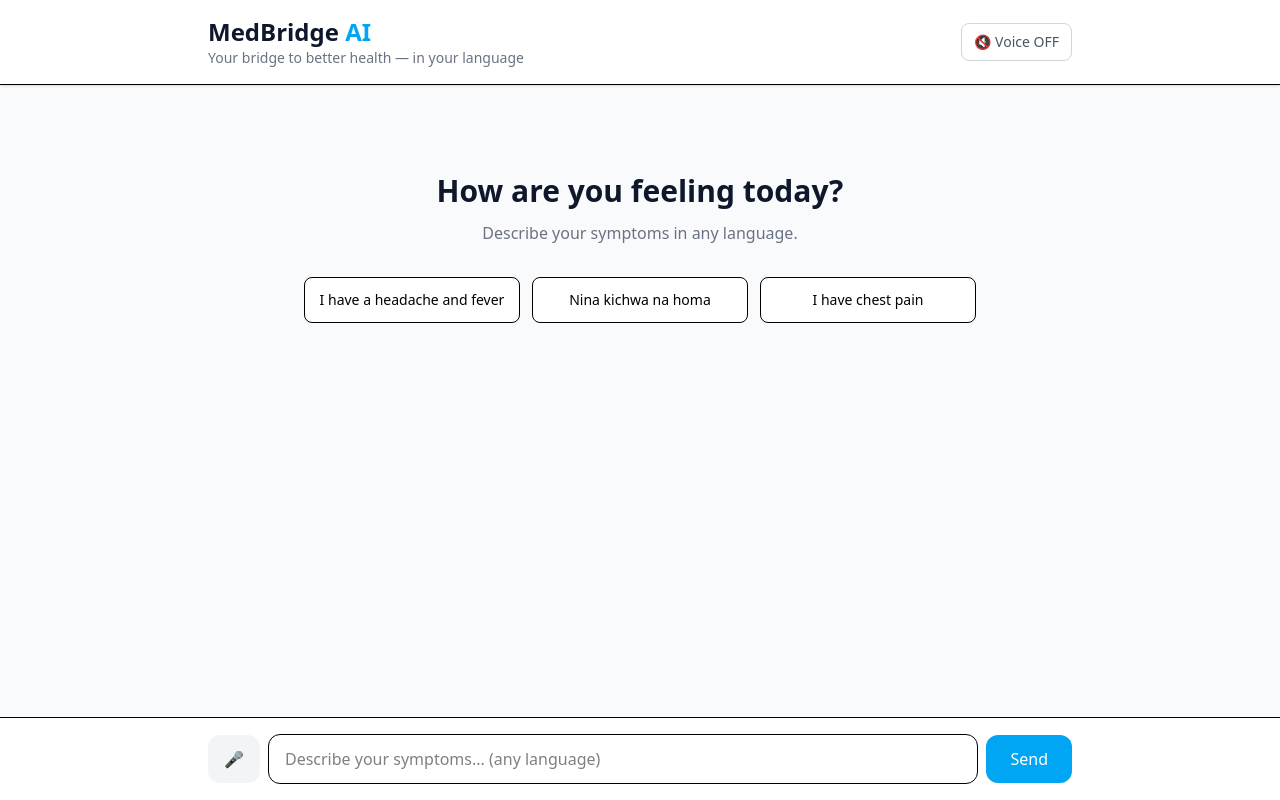
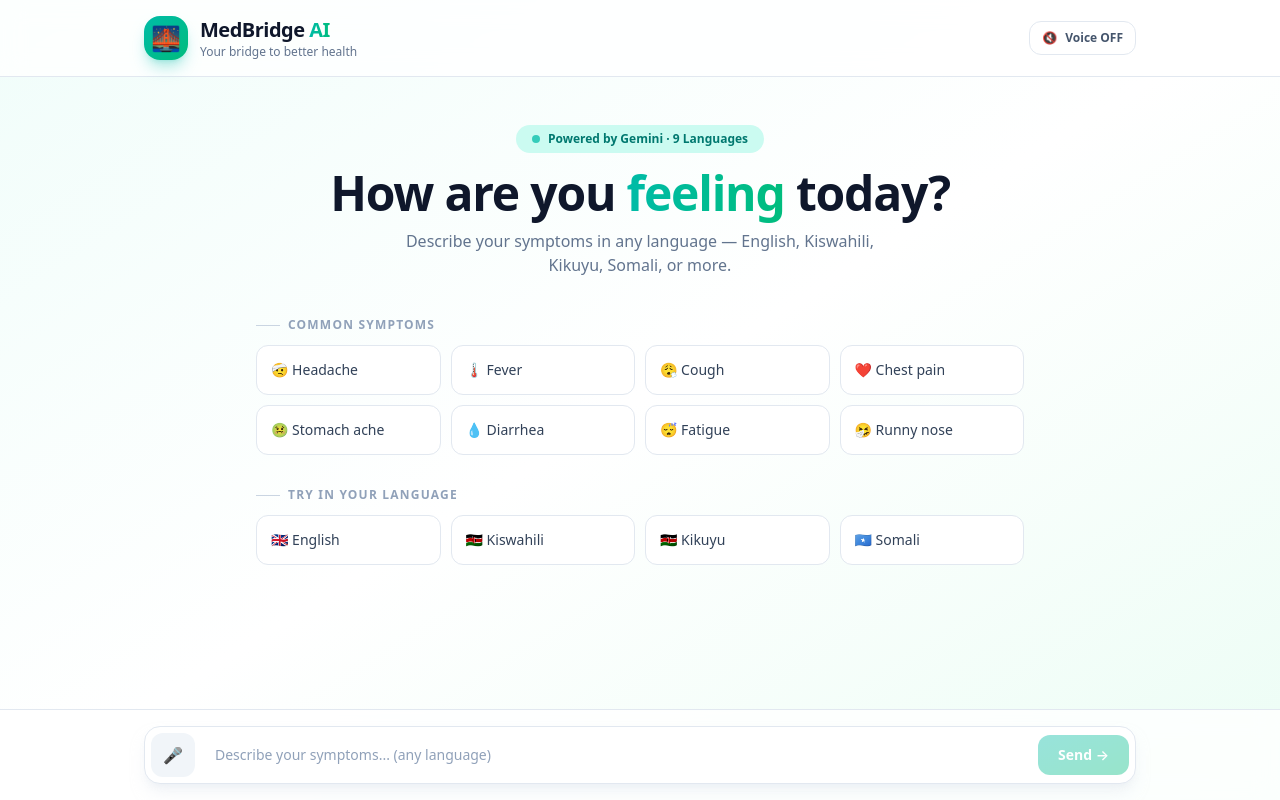
Before and after one commit to mohamedomarhussein/medbridge-ai, a React app in the folder frontend/: page / in a window 1280 px wide. Built offline with nearby package versions, Linux system fonts and the light colour scheme; the HTML template or start-up script is replaced by a standard one.

Commit message:
MedBridge AI: working multilingual health triage + voice UI

```diff
--- a/frontend/src/App.jsx
+++ b/frontend/src/App.jsx
@@ -1,24 +1,51 @@
 import { useState, useRef, useEffect } from 'react';
 
-const URGENCY_COLORS = {
-  EMERGENCY: 'bg-red-100 border-red-500 text-red-900',
-  URGENT: 'bg-orange-100 border-orange-500 text-orange-900',
-  ROUTINE: 'bg-blue-100 border-blue-500 text-blue-900',
-  'SELF-CARE': 'bg-green-100 border-green-500 text-green-900',
+const URGENCY_STYLES = {
+  EMERGENCY: {
+    bg: 'bg-red-50',
+    border: 'border-red-300',
+    badge: 'bg-red-500 text-white',
+    pulse: 'animate-pulse',
+  },
+  URGENT: {
+    bg: 'bg-orange-50',
+    border: 'border-orange-300',
+    badge: 'bg-orange-500 text-white',
+  },
+  ROUTINE: {
+    bg: 'bg-sky-50',
+    border: 'border-sky-300',
+    badge: 'bg-sky-500 text-white',
+  },
+  'SELF-CARE': {
+    bg: 'bg-emerald-50',
+    border: 'border-emerald-300',
+    badge: 'bg-emerald-500 text-white',
+  },
 };
 
-// Fallback voice locales (Chrome often lacks local-language voices)
 const LANG_TO_VOICE = {
-  en: 'en-KE',
-  sw: 'sw-KE',
-  so: 'en-KE',   // Somali voice usually unavailable → English reads Latin script fine
-  ki: 'en-KE',
-  luo: 'en-KE',
-  kam: 'en-KE',
-  kln: 'en-KE',
-  mas: 'en-KE',
-  bor: 'en-KE',
+  en: 'en-KE', sw: 'sw-KE', so: 'en-KE', ki: 'en-KE',
+  luo: 'en-KE', kam: 'en-KE', kln: 'en-KE', mas: 'en-KE', bor: 'en-KE',
 };
+
+const COMMON_SYMPTOMS = [
+  { label: '🤕 Headache', text: 'I have a headache' },
+  { label: '🌡️ Fever', text: 'I have a fever' },
+  { label: '😮‍💨 Cough', text: 'I have a cough' },
+  { label: '❤️ Chest pain', text: 'I have chest pain' },
+  { label: '🤢 Stomach ache', text: 'I have a stomach ache' },
+  { label: '💧 Diarrhea', text: 'I have diarrhea' },
+  { label: '😴 Fatigue', text: 'I feel very tired' },
+  { label: '🤧 Runny nose', text: 'I have a runny nose' },
+];
+
+const MULTILINGUAL_DEMOS = [
+  { label: '🇬🇧 English', text: 'I have a headache and fever' },
+  { label: '🇰🇪 Kiswahili', text: 'Nina kichwa na homa' },
+  { label: '🇰🇪 Kikuyu', text: 'Nĩ ndwarira mũtwe' },
+  { label: '🇸🇴 Somali', text: 'Madax iyo xumad ayaan qabaa' },
+];
 
 export default function App() {
   const [messages, setMessages] = useState([]);
@@ -31,7 +58,6 @@ export default function App() {
   const recognitionRef = useRef(null);
   const voicesRef = useRef([]);
 
-  // Load available voices (Chrome loads them async)
   useEffect(() => {
     function loadVoices() {
       voicesRef.current = window.speechSynthesis?.getVoices() || [];
@@ -46,24 +72,17 @@ export default function App() {
     bottomRef.current?.scrollIntoView({ behavior: 'smooth' });
   }, [messages]);
 
-  // Smart speak: pick best available voice for the target language
   function speak(text, langCode = 'en') {
     if (!voiceEnabled || !window.speechSynthesis) return;
     window.speechSynthesis.cancel();
-
     const targetLang = LANG_TO_VOICE[langCode] || 'en-KE';
     const langPrefix = targetLang.split('-')[0];
-    const voices = voicesRef.current.length
-      ? voicesRef.current
-      : window.speechSynthesis.getVoices();
-
-    // Try: exact match → same language → any English → first available
+    const voices = voicesRef.current.length ? voicesRef.current : window.speechSynthesis.getVoices();
     const voice =
       voices.find((v) => v.lang === targetLang) ||
       voices.find((v) => v.lang.startsWith(langPrefix)) ||
       voices.find((v) => v.lang.startsWith('en')) ||
       voices[0];
-
     const utterance = new SpeechSynthesisUtterance(text);
     if (voice) utterance.voice = voice;
     utterance.lang = voice?.lang || targetLang;
@@ -73,34 +92,24 @@ export default function App() {
 
   function startListening() {
     setVoiceError('');
-    const SpeechRecognition =
-      window.SpeechRecognition || window.webkitSpeechRecognition;
-
+    const SpeechRecognition = window.SpeechRecognition || window.webkitSpeechRecognition;
     if (!SpeechRecognition) {
       setVoiceError('Voice input not supported in this browser. Use Chrome or Edge.');
       return;
     }
-
     const recognition = new SpeechRecognition();
     recognitionRef.current = recognition;
     recognition.lang = 'en-KE';
     recognition.continuous = false;
     recognition.interimResults = false;
     recognition.maxAlternatives = 1;
-
-    recognition.onstart = () => {
-      setListening(true);
-      setVoiceError('');
-    };
-
+    recognition.onstart = () => { setListening(true); setVoiceError(''); };
     recognition.onend = () => setListening(false);
-
     recognition.onerror = (e) => {
-      console.error('Speech error:', e.error, e.message);
       setListening(false);
       const messages = {
         'not-allowed': 'Microphone blocked. Click the 🔒 in the address bar → allow Microphone → refresh.',
-        'service-not-allowed': 'Browser blocked speech service. Try real Google Chrome (not Chromium).',
+        'service-not-allowed': 'Browser blocked speech service. Try real Google Chrome.',
         'no-speech': 'No speech detected. Speak louder or check your mic.',
         'audio-capture': 'No microphone found. Check system sound settings.',
         'network': 'Network error. Web Speech API needs internet to Google servers.',
@@ -108,27 +117,18 @@ export default function App() {
       };
       setVoiceError(messages[e.error] || `Voice error: ${e.error}`);
     };
-
     recognition.onresult = (event) => {
       const transcript = event.results[0][0].transcript;
       setInput((prev) => (prev ? prev + ' ' + transcript : transcript));
       setVoiceError('');
     };
-
-    try {
-      recognition.start();
-    } catch (err) {
-      console.error('Failed to start recognition:', err);
+    try { recognition.start(); } catch (err) {
       setVoiceError('Could not start voice recognition: ' + err.message);
     }
   }
 
   function stopListening() {
-    try {
-      recognitionRef.current?.stop();
-    } catch (err) {
-      console.error(err);
-    }
+    try { recognitionRef.current?.stop(); } catch (err) {}
     setListening(false);
   }
 
@@ -139,18 +139,15 @@ export default function App() {
     const currentInput = input;
     setInput('');
     setLoading(true);
-
     try {
       const res = await fetch('http://localhost:3001/api/chat', {
         method: 'POST',
         headers: { 'Content-Type': 'application/json' },
         body: JSON.stringify({ message: currentInput }),
       });
-
       if (!res.ok) throw new Error(`Server returned ${res.status}`);
       const data = await res.json();
       if (!data.response) throw new Error('Invalid response from server');
-
       setMessages((m) => [
         ...m,
         {
@@ -164,7 +161,6 @@ export default function App() {
           langCode: data.detectedLanguage,
         },
       ]);
-
       if (voiceEnabled) speak(data.response, data.detectedLanguage);
     } catch (err) {
       console.error(err);
@@ -177,120 +173,181 @@ export default function App() {
   }
 
   return (
-    <div className="min-h-screen bg-gray-50 flex flex-col">
-      <header className="bg-white shadow-sm border-b">
-        <div className="max-w-4xl mx-auto px-4 py-4 flex items-center justify-between">
+    <div className="min-h-screen bg-gradient-to-br from-teal-50 via-white to-emerald-50 flex flex-col">
+      {/* Header */}
+      <header className="bg-white/80 backdrop-blur-md border-b border-slate-200 sticky top-0 z-10">
+        <div className="max-w-5xl mx-auto px-4 py-4 flex items-center justify-between">
+          <div className="flex items-center gap-3">
+            <div className="w-11 h-11 rounded-2xl bg-gradient-to-br from-teal-500 to-emerald-500 flex items-center justify-center shadow-lg shadow-teal-500/30">
+              <span className="text-2xl">🌉</span>
+            </div>
             <div>
-            <h1 className="text-2xl font-bold text-slate-900">
-              MedBridge <span className="text-sky-500">AI</span>
+              <h1 className="text-xl font-bold text-slate-900 tracking-tight">
+                MedBridge <span className="bg-gradient-to-r from-teal-500 to-emerald-500 bg-clip-text text-transparent">AI</span>
               </h1>
-            <p className="text-sm text-gray-500">
-              Your bridge to better health — in your language
+              <p className="text-xs text-slate-500">
+                Your bridge to better health
               </p>
+            </div>
           </div>
           <button
             onClick={() => setVoiceEnabled((v) => !v)}
-            className={`px-3 py-2 rounded-lg text-sm font-medium border transition ${
+            className={`px-3 py-2 rounded-xl text-xs font-semibold border transition flex items-center gap-2 ${
               voiceEnabled
-                ? 'bg-sky-500 text-white border-sky-500'
-                : 'bg-white text-gray-600 border-gray-300 hover:border-sky-500'
+                ? 'bg-teal-500 text-white border-teal-500 shadow-lg shadow-teal-500/30'
+                : 'bg-white text-slate-600 border-slate-200 hover:border-teal-400'
             }`}
           >
-            {voiceEnabled ? '🔊 Voice ON' : '🔇 Voice OFF'}
+            <span>{voiceEnabled ? '🔊' : '🔇'}</span>
+            <span className="hidden sm:inline">{voiceEnabled ? 'Voice ON' : 'Voice OFF'}</span>
           </button>
         </div>
       </header>
 
-      <main className="flex-1 max-w-4xl w-full mx-auto px-4 py-6 overflow-y-auto">
+      {/* Main */}
+      <main className="flex-1 max-w-5xl w-full mx-auto px-4 py-6 overflow-y-auto">
         {messages.length === 0 && (
-          <div className="text-center py-16">
-            <h2 className="text-3xl font-bold text-slate-900 mb-3">
-              How are you feeling today?
+          <div className="py-6">
+            {/* Hero */}
+            <div className="text-center mb-10">
+              <div className="inline-flex items-center gap-2 px-4 py-1.5 rounded-full bg-teal-100 text-teal-700 text-xs font-semibold mb-4">
+                <span className="w-2 h-2 rounded-full bg-teal-500 animate-pulse"></span>
+                Powered by Gemini · 9 Languages
+              </div>
+              <h2 className="text-4xl md:text-5xl font-bold text-slate-900 mb-3 tracking-tight">
+                How are you <span className="bg-gradient-to-r from-teal-500 to-emerald-500 bg-clip-text text-transparent">feeling</span> today?
               </h2>
-            <p className="text-gray-500 mb-8">
-              Describe your symptoms in any language.
+              <p className="text-slate-500 max-w-lg mx-auto">
+                Describe your symptoms in any language — English, Kiswahili, Kikuyu, Somali, or more.
               </p>
-            <div className="grid grid-cols-1 md:grid-cols-3 gap-3 max-w-2xl mx-auto">
-              {[
-                'I have a headache and fever',
-                'Nina kichwa na homa',
-                'I have chest pain',
-              ].map((s) => (
+            </div>
+
+            <div className="max-w-3xl mx-auto">
+              {/* Symptoms */}
+              <div className="mb-8">
+                <p className="text-xs font-bold text-slate-400 uppercase tracking-widest mb-3 flex items-center gap-2">
+                  <span className="w-6 h-px bg-slate-300"></span>
+                  Common symptoms
+                </p>
+                <div className="grid grid-cols-2 md:grid-cols-4 gap-2.5">
+                  {COMMON_SYMPTOMS.map((s) => (
                     <button
-                  key={s}
-                  onClick={() => setInput(s)}
-                  className="p-3 bg-white border rounded-lg text-sm hover:border-sky-500 transition"
+                      key={s.label}
+                      onClick={() => setInput(s.text)}
+                      className="group p-3.5 bg-white border border-slate-200 rounded-xl text-sm font-medium text-slate-700 hover:border-teal-400 hover:bg-teal-50 hover:shadow-md hover:-translate-y-0.5 transition-all text-left"
                     >
-                  {s}
+                      {s.label}
                     </button>
                   ))}
                 </div>
               </div>
+
+              {/* Languages */}
+              <div>
+                <p className="text-xs font-bold text-slate-400 uppercase tracking-widest mb-3 flex items-center gap-2">
+                  <span className="w-6 h-px bg-slate-300"></span>
+                  Try in your language
+                </p>
+                <div className="grid grid-cols-2 md:grid-cols-4 gap-2.5">
+                  {MULTILINGUAL_DEMOS.map((s) => (
+                    <button
+                      key={s.label}
+                      onClick={() => setInput(s.text)}
+                      className="group p-3.5 bg-white border border-slate-200 rounded-xl text-sm font-medium text-slate-700 hover:border-teal-400 hover:bg-teal-50 hover:shadow-md hover:-translate-y-0.5 transition-all text-left"
+                    >
+                      {s.label}
+                    </button>
+                  ))}
+                </div>
+              </div>
+            </div>
+          </div>
         )}
 
+        {/* Messages */}
         {messages.map((m, i) => (
-          <div key={i} className={`mb-4 ${m.role === 'user' ? 'text-right' : ''}`}>
+          <div key={i} className={`mb-5 ${m.role === 'user' ? 'flex justify-end' : 'flex justify-start'}`}>
             {m.role === 'user' ? (
-              <span className="inline-block bg-sky-500 text-white px-4 py-2 rounded-2xl max-w-md text-left">
+              <div className="flex items-end gap-2 max-w-md">
+                <span className="inline-block bg-gradient-to-br from-teal-500 to-emerald-500 text-white px-4 py-2.5 rounded-2xl rounded-br-sm shadow-lg shadow-teal-500/20 text-sm">
                   {m.text}
                 </span>
+              </div>
             ) : (
-              <div className="bg-white rounded-2xl p-4 shadow-sm max-w-2xl">
+              <div className="flex items-start gap-3 max-w-2xl w-full">
+                <div className="w-9 h-9 shrink-0 rounded-xl bg-gradient-to-br from-teal-500 to-emerald-500 flex items-center justify-center shadow-md shadow-teal-500/20 text-white text-sm">
+                  🌉
+                </div>
+                <div className="flex-1 bg-white rounded-2xl rounded-tl-sm p-5 shadow-sm border border-slate-100">
                   {m.urgency && (
                     <div
-                    className={`inline-block px-3 py-1 rounded-full text-xs font-semibold border mb-3 ${
-                      URGENCY_COLORS[m.urgency] || 'bg-gray-100'
-                    }`}
+                      className={`inline-flex items-center gap-1.5 px-3 py-1 rounded-full text-[11px] font-bold mb-3 tracking-wide ${
+                        URGENCY_STYLES[m.urgency]?.badge || 'bg-slate-100 text-slate-700'
+                      } ${m.urgency === 'EMERGENCY' ? URGENCY_STYLES.EMERGENCY.pulse : ''}`}
                     >
+                      {m.urgency === 'EMERGENCY' && '🚨'}
+                      {m.urgency === 'URGENT' && '⚠️'}
+                      {m.urgency === 'ROUTINE' && 'ℹ️'}
+                      {m.urgency === 'SELF-CARE' && '✓'}
                       {m.urgency}
                     </div>
                   )}
-                <p className="text-gray-800 whitespace-pre-wrap">{m.text}</p>
+                  <p className="text-slate-800 leading-relaxed whitespace-pre-wrap text-sm">
+                    {m.text}
+                  </p>
 
                   {m.redFlags?.length > 0 && (
-                  <div className="mt-3 p-3 bg-red-50 border border-red-200 rounded-lg">
-                    <p className="text-sm font-semibold text-red-800 mb-1">
-                      ⚠️ Warning signs:
+                    <div className="mt-4 p-4 bg-red-50 border-l-4 border-red-400 rounded-r-lg">
+                      <p className="text-xs font-bold text-red-800 mb-2 uppercase tracking-wide">
+                        ⚠️ Warning signs
                       </p>
-                    <ul className="text-sm text-red-700 list-disc list-inside">
+                      <ul className="text-sm text-red-700 space-y-1">
                         {m.redFlags.map((f, i) => (
-                        <li key={i}>{f}</li>
+                          <li key={i} className="flex gap-2">
+                            <span>•</span>
+                            <span>{f}</span>
+                          </li>
                         ))}
                       </ul>
                     </div>
                   )}
 
                   {m.nextSteps?.length > 0 && (
-                  <div className="mt-3">
-                    <p className="text-sm font-semibold text-gray-700 mb-1">
-                      Next steps:
+                    <div className="mt-4">
+                      <p className="text-xs font-bold text-slate-500 mb-2 uppercase tracking-wide">
+                        Next steps
                       </p>
-                    <ul className="text-sm text-gray-600 list-disc list-inside">
+                      <ul className="text-sm text-slate-700 space-y-1.5">
                         {m.nextSteps.map((s, i) => (
-                        <li key={i}>{s}</li>
+                          <li key={i} className="flex gap-2">
+                            <span className="text-teal-500 font-bold">›</span>
+                            <span>{s}</span>
+                          </li>
                         ))}
                       </ul>
                     </div>
                   )}
 
                   {m.disclaimer && (
-                  <p className="mt-3 text-xs text-gray-400 italic border-t pt-2">
+                    <p className="mt-4 text-[11px] text-slate-400 italic border-t border-slate-100 pt-3">
                       {m.disclaimer}
                     </p>
                   )}
 
-                <div className="mt-3 flex items-center justify-between">
+                  <div className="mt-4 flex items-center justify-between border-t border-slate-100 pt-3">
                     {m.language && (
-                    <p className="text-xs text-gray-400">
-                      Detected: {m.language}
+                      <p className="text-[11px] text-slate-400 flex items-center gap-1">
+                        <span className="w-1.5 h-1.5 rounded-full bg-teal-400"></span>
+                        Detected: <span className="font-semibold text-slate-500">{m.language}</span>
                       </p>
                     )}
                     <button
                       onClick={() => speak(m.text, m.langCode || 'en')}
-                    className="text-xs text-sky-500 hover:text-sky-600 font-medium"
+                      className="text-[11px] text-teal-600 hover:text-teal-700 font-semibold flex items-center gap-1"
                     >
                       🔊 Read aloud
                     </button>
+                  </div>
                 </div>
               </div>
             )}
@@ -298,28 +355,38 @@ export default function App() {
         ))}
 
         {loading && (
-          <div className="text-gray-400 text-sm italic">
-            MedBridge AI is thinking...
+          <div className="flex items-start gap-3 max-w-2xl">
+            <div className="w-9 h-9 shrink-0 rounded-xl bg-gradient-to-br from-teal-500 to-emerald-500 flex items-center justify-center shadow-md text-white text-sm">
+              🌉
+            </div>
+            <div className="bg-white rounded-2xl rounded-tl-sm p-4 shadow-sm border border-slate-100 flex items-center gap-2">
+              <span className="w-2 h-2 rounded-full bg-teal-500 animate-bounce" style={{animationDelay: '0ms'}}></span>
+              <span className="w-2 h-2 rounded-full bg-teal-500 animate-bounce" style={{animationDelay: '150ms'}}></span>
+              <span className="w-2 h-2 rounded-full bg-teal-500 animate-bounce" style={{animationDelay: '300ms'}}></span>
+              <span className="text-xs text-slate-500 ml-2">MedBridge AI is thinking...</span>
+            </div>
           </div>
         )}
         <div ref={bottomRef} />
       </main>
 
-      <footer className="bg-white border-t">
-        <div className="max-w-4xl mx-auto px-4 py-4 flex gap-2 items-center">
+      {/* Footer Input */}
+      <footer className="bg-white/80 backdrop-blur-md border-t border-slate-200 sticky bottom-0">
+        <div className="max-w-5xl mx-auto px-4 py-4">
+          <div className="flex gap-2 items-center bg-white rounded-2xl border border-slate-200 p-1.5 shadow-lg shadow-slate-200/50 focus-within:border-teal-400 focus-within:shadow-teal-200/50 transition-all">
             <button
               onClick={listening ? stopListening : startListening}
-            className={`px-4 py-3 rounded-xl font-medium transition ${
+              className={`shrink-0 w-11 h-11 rounded-xl font-medium transition flex items-center justify-center ${
                 listening
-                ? 'bg-red-500 text-white animate-pulse'
-                : 'bg-gray-100 text-gray-700 hover:bg-gray-200'
+                  ? 'bg-red-500 text-white animate-pulse shadow-lg shadow-red-500/30'
+                  : 'bg-slate-100 text-slate-600 hover:bg-teal-50 hover:text-teal-600'
               }`}
               title={listening ? 'Stop listening' : 'Start voice input'}
             >
               {listening ? '⏹️' : '🎤'}
             </button>
             <input
-            className="flex-1 border rounded-xl px-4 py-3 focus:outline-none focus:ring-2 focus:ring-sky-500"
+              className="flex-1 bg-transparent border-0 px-3 py-2 text-sm text-slate-800 placeholder-slate-400 focus:outline-none"
               value={input}
               onChange={(e) => setInput(e.target.value)}
               onKeyDown={(e) => e.key === 'Enter' && send()}
@@ -328,22 +395,24 @@ export default function App() {
             />
             <button
               onClick={send}
-            disabled={loading}
-            className="bg-sky-500 text-white px-6 py-3 rounded-xl font-medium hover:bg-sky-600 disabled:opacity-50"
+              disabled={loading || !input.trim()}
+              className="shrink-0 bg-gradient-to-br from-teal-500 to-emerald-500 text-white px-5 py-2.5 rounded-xl font-semibold text-sm hover:shadow-lg hover:shadow-teal-500/30 disabled:opacity-40 disabled:cursor-not-allowed transition-all"
             >
-            Send
+              Send →
             </button>
           </div>
+
           {listening && (
-          <p className="text-center text-sm text-red-500 pb-2">
+            <p className="text-center text-xs text-red-500 mt-2 font-medium">
               🎤 Listening... speak now
             </p>
           )}
           {voiceError && (
-          <p className="text-center text-sm text-orange-600 bg-orange-50 py-2 px-4">
+            <p className="text-center text-xs text-orange-600 bg-orange-50 py-2 px-4 mt-2 rounded-lg">
               ⚠️ {voiceError}
             </p>
           )}
+        </div>
       </footer>
     </div>
   );
```
Lines whose indentation alone changed are shown as unchanged.
